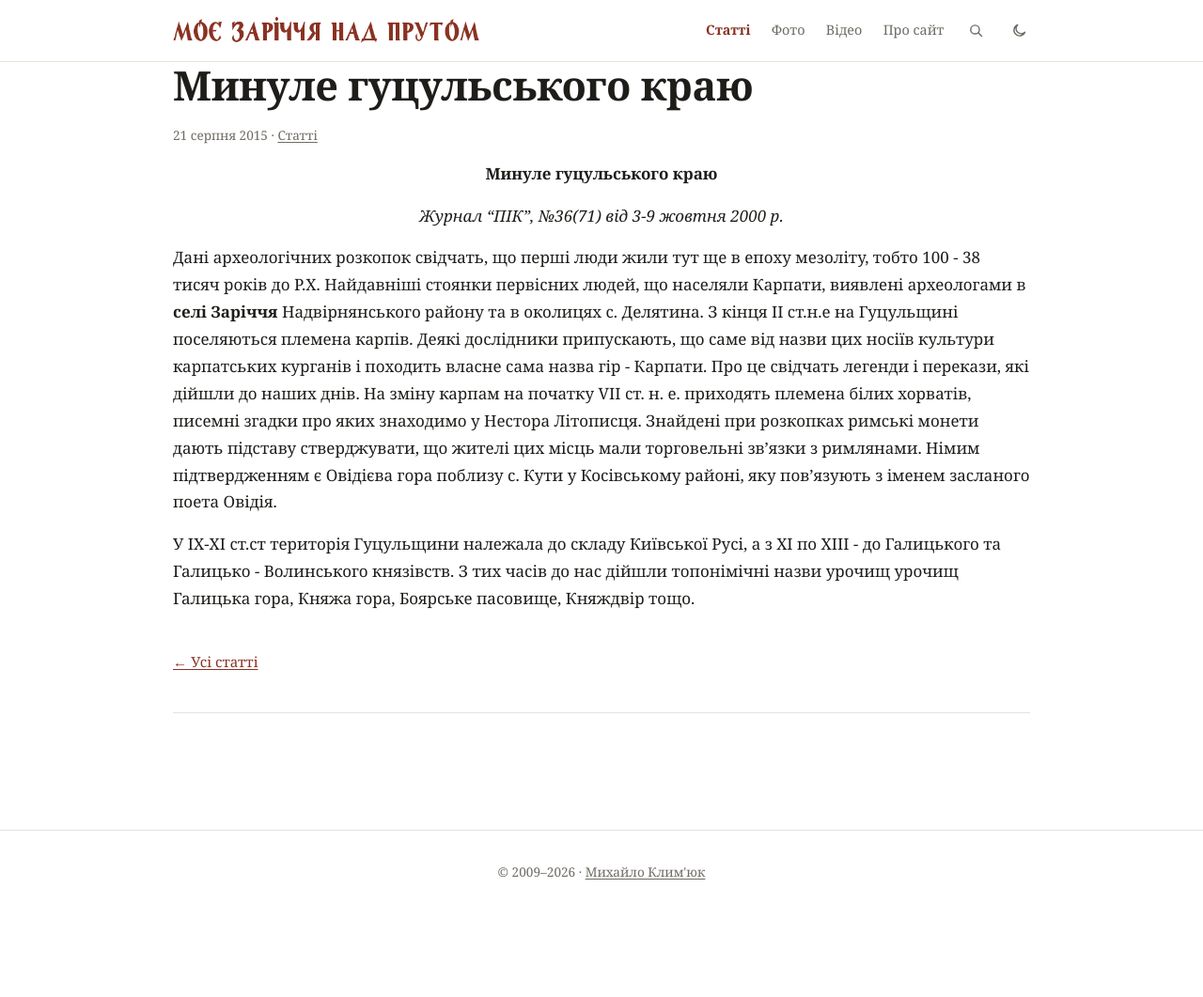
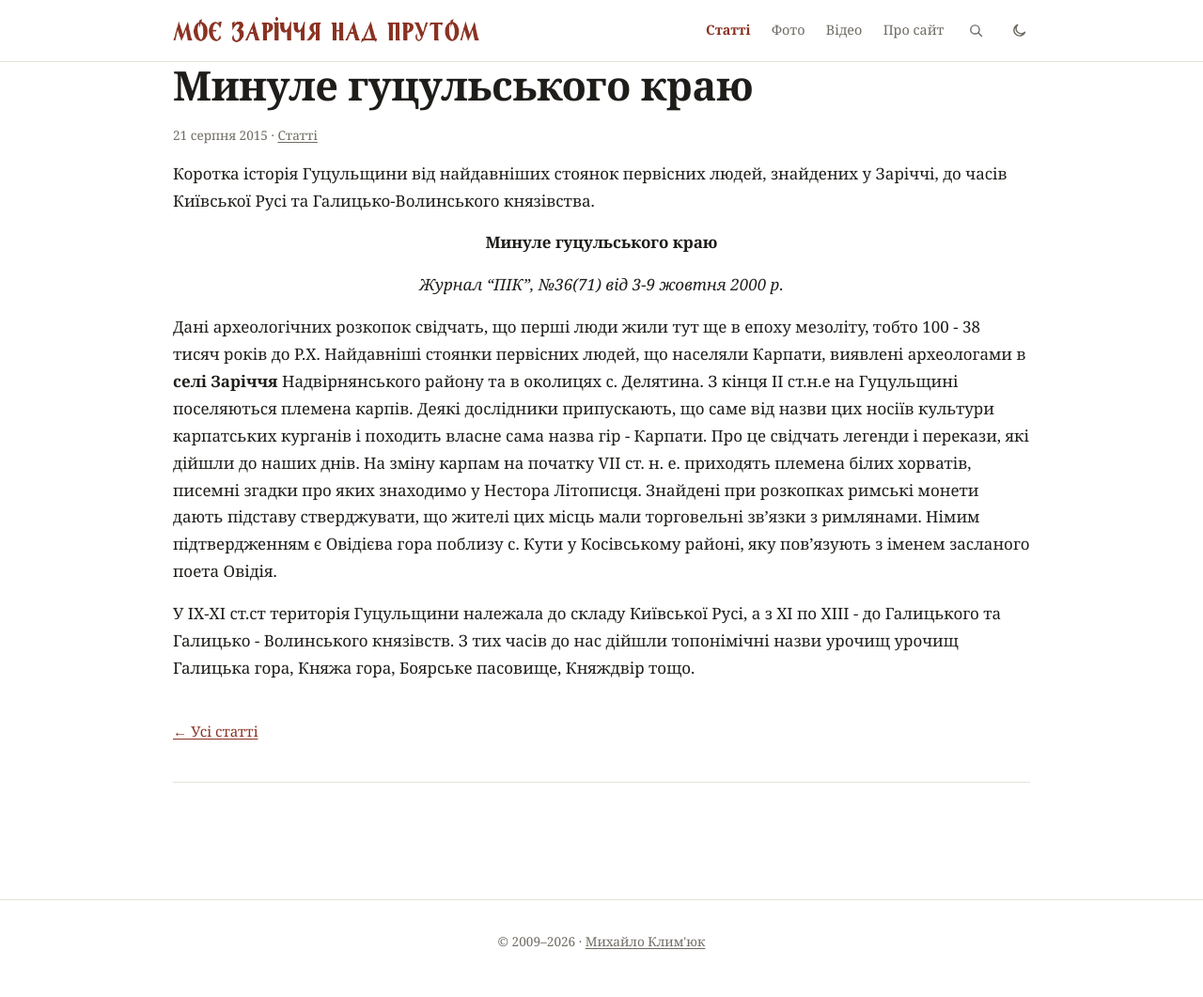
Before and after one commit to zarichchya/zarichchya.github.io, a Jekyll site: the page built from _posts/2015-08-21-mynule-hutsulskoho-kraiu.md, in a window 1280 px wide. Shown: the whole page at 94% size. Built offline with Jekyll 4.4.1, drawn with Linux system fonts in a browser that asks for light colours; before the commit the page ends 987 px from its top, so only the background shows below that.

Commit message:
Add summary sentence to 08-21 article

```diff
--- a/_posts/2015-08-21-mynule-hutsulskoho-kraiu.md
+++ b/_posts/2015-08-21-mynule-hutsulskoho-kraiu.md
@@ -4,6 +4,8 @@ title: "Минуле гуцульського краю"
 date: 2015-08-21
 article_id: 60
 ---
+
+Коротка історія Гуцульщини від найдавніших стоянок первісних людей, знайдених у Заріччі, до часів Київської Русі та Галицько-Волинського князівства.
 
 **Минуле гуцульського краю**
 {: style="text-align: center;"}
```
